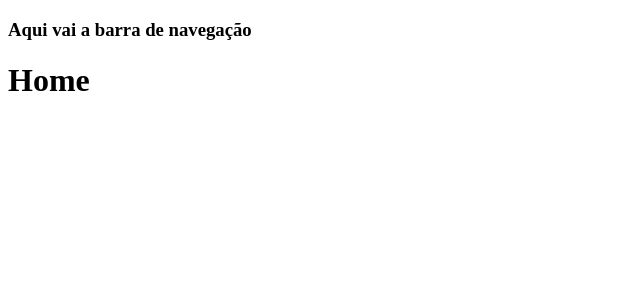
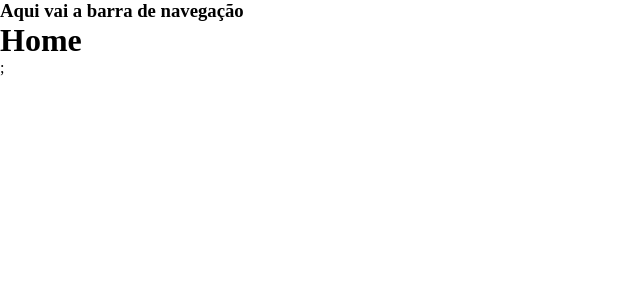
Before and after one commit to BeatrixFox/react-habits-super-devs, a React (Create React App) app: page / in a window 1280 px wide. Shown: the top 300 px of the page, without its empty margins (0-640 px from the left). Built offline with nearby package versions, Linux system fonts and the light colour scheme; no server answers.

Commit message:
Applied global style in App

```diff
--- a/src/App.js
+++ b/src/App.js
@@ -1,7 +1,13 @@
 import { Routes } from "./routes/index.jsx";
+import GlobalStyle from "./styles/global.js";
 
 function App() {
-  return <Routes />;
+    return (
+        <>
+            <GlobalStyle />
+            <Routes />;
+        </>
+    );
 }
 
 export default App;
```
